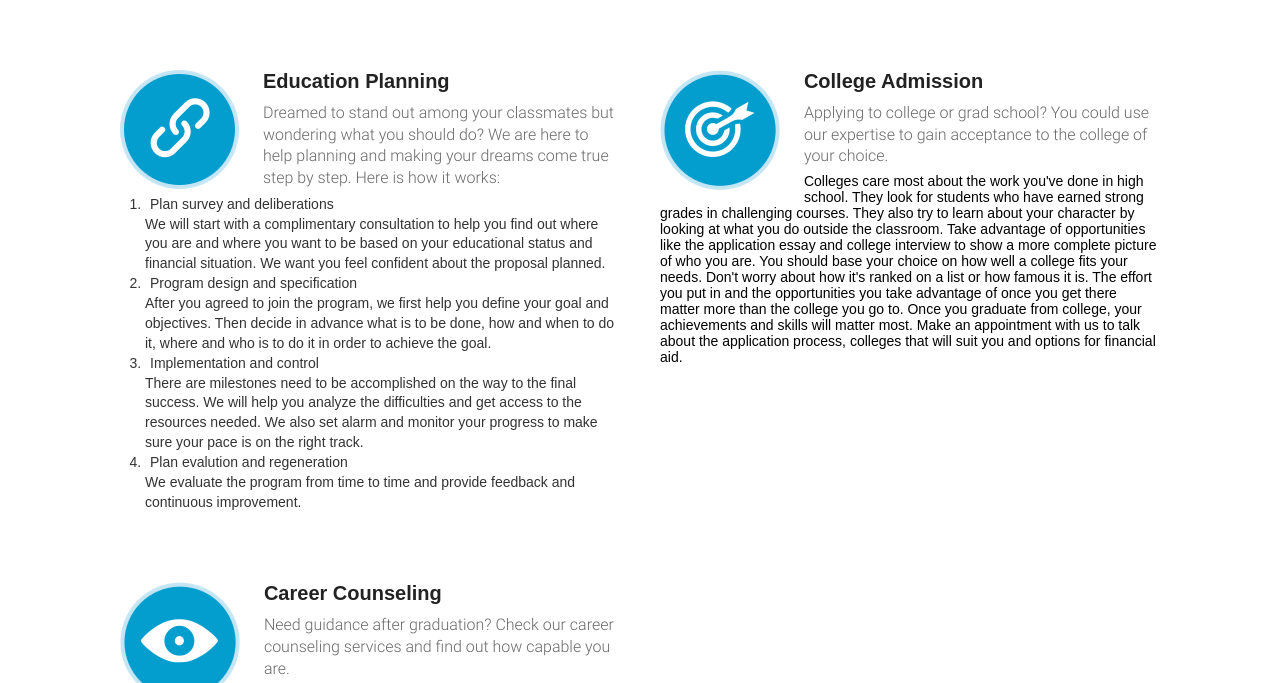
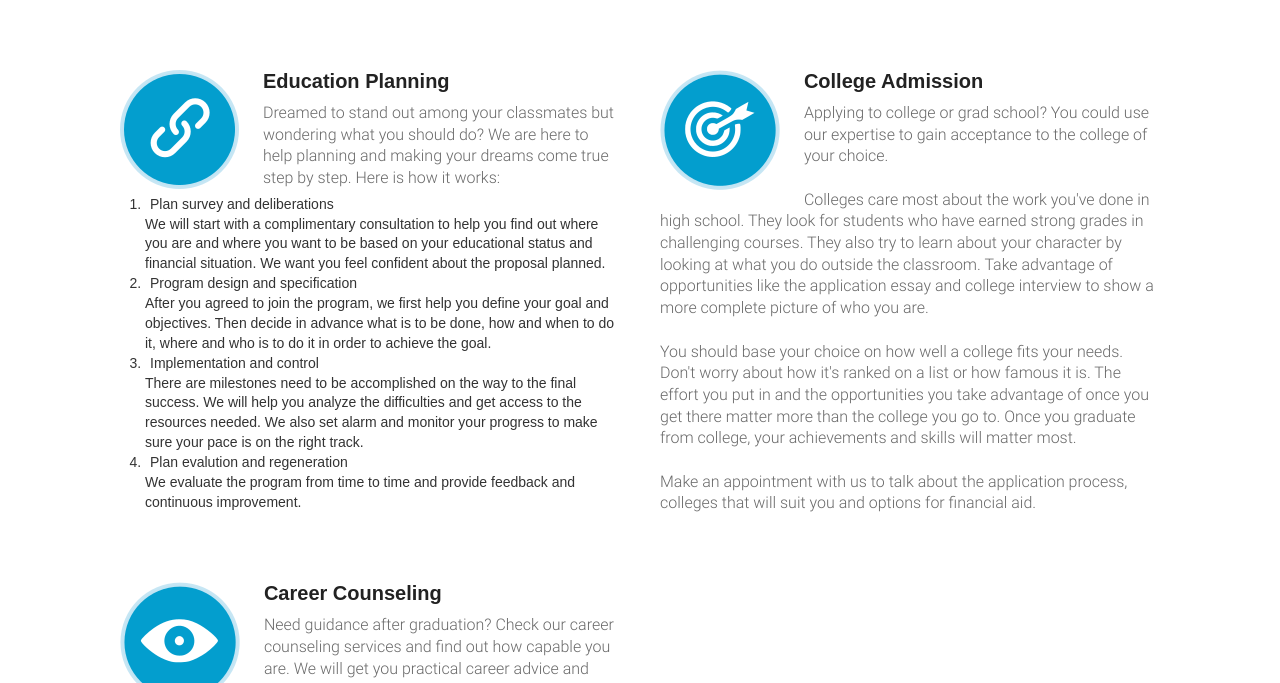
Before and after one commit to mtredu/mtredu.github.io, a plain HTML site: page services.html in a window 1280 px wide. Shown: the part 248-931 px from the top of the page. Drawn offline with Linux system fonts and the light colour scheme.

Commit message:
FAQs update

```diff
--- a/services.html
+++ b/services.html
@@ -131,9 +131,12 @@ MtRushmoreEdu - Services
 <div style="height:0px;width:0px;overflow:hidden;-webkit-margin-top-collapse: separate;"></div>
 <div class="html_content"><p><span class="ttr_image" style="float:Left;overflow:hidden;margin:0em 1.43em 0em 0em;"><span><img class="ttr_uniform" src="images/80.png" style="max-width:120px;max-height:120px;" /></span></span><span style="font-family:'Roboto Slab','Arial';font-weight:700;font-size:1.429em;color:rgba(34,34,34,1);">College Admission</span></p><p style="margin:0.71em 0em 0.36em 0em;line-height:1.54929577464789;"><span style="font-family:'Roboto','Arial';font-weight:300;font-size:1.143em;color:rgba(105,105,105,1);">
 Applying to college or grad school? You could use our expertise to gain acceptance to the college of your choice.
-<p>
-Colleges care most about the work you've done in high school. They look for students who have earned strong grades in challenging courses. They also try to learn about your character by looking at what you do outside the classroom. Take advantage of opportunities like the application essay and college interview to show a more complete picture of who you are. You should base your choice on how well a college fits your needs. Don't worry about how it's ranked on a list or how famous it is. The effort you put in and the opportunities you take advantage of once you get there matter more than the college you go to. Once you graduate from college, your achievements and skills will matter most. Make an appointment with us to talk about the application process, colleges that will suit you and options for financial aid.
-</p>
+<br/><br/>
+Colleges care most about the work you've done in high school. They look for students who have earned strong grades in challenging courses. They also try to learn about your character by looking at what you do outside the classroom. Take advantage of opportunities like the application essay and college interview to show a more complete picture of who you are.
+<br/><br/>
+You should base your choice on how well a college fits your needs. Don't worry about how it's ranked on a list or how famous it is. The effort you put in and the opportunities you take advantage of once you get there matter more than the college you go to. Once you graduate from college, your achievements and skills will matter most.
+<br/><br/>
+Make an appointment with us to talk about the application process, colleges that will suit you and options for financial aid.
 </span></p></div>
 <div style="height:0px;width:0px;overflow:hidden;-webkit-margin-top-collapse: separate;"></div>
 <div style="clear:both;"></div>
@@ -147,6 +150,9 @@ Colleges care most about the work you've done in high school. They look for stud
 <div style="height:0px;width:0px;overflow:hidden;-webkit-margin-top-collapse: separate;"></div>
 <div class="html_content"><p><span class="ttr_image" style="float:Left;overflow:hidden;margin:0em 1.43em 0em 0em;"><span><img class="ttr_uniform" src="images/81.png" style="max-width:120px;max-height:120px;" /></span></span><span style="font-family:'Roboto Slab','Arial';font-weight:700;font-size:1.429em;color:rgba(34,34,34,1);">Career Counseling</span></p><p style="margin:0.71em 0em 0.36em 0em;line-height:1.54929577464789;"><span style="font-family:'Roboto','Arial';font-weight:300;font-size:1.143em;color:rgba(105,105,105,1);">
 Need guidance after graduation? Check our career counseling services and find out how capable you are.
+We will get you practical career advice and help you put your career back on track.
+<br/><br/>
+We've developed special tools and techniques to help you discover your best career direction. You will get a new and fresh perspective on your life and your career. You will see where you have been, where you are today and where you want to go in the future.
 </span></p></div>
 <div style="height:0px;width:0px;overflow:hidden;-webkit-margin-top-collapse: separate;"></div>
 <div style="clear:both;"></div>
```
